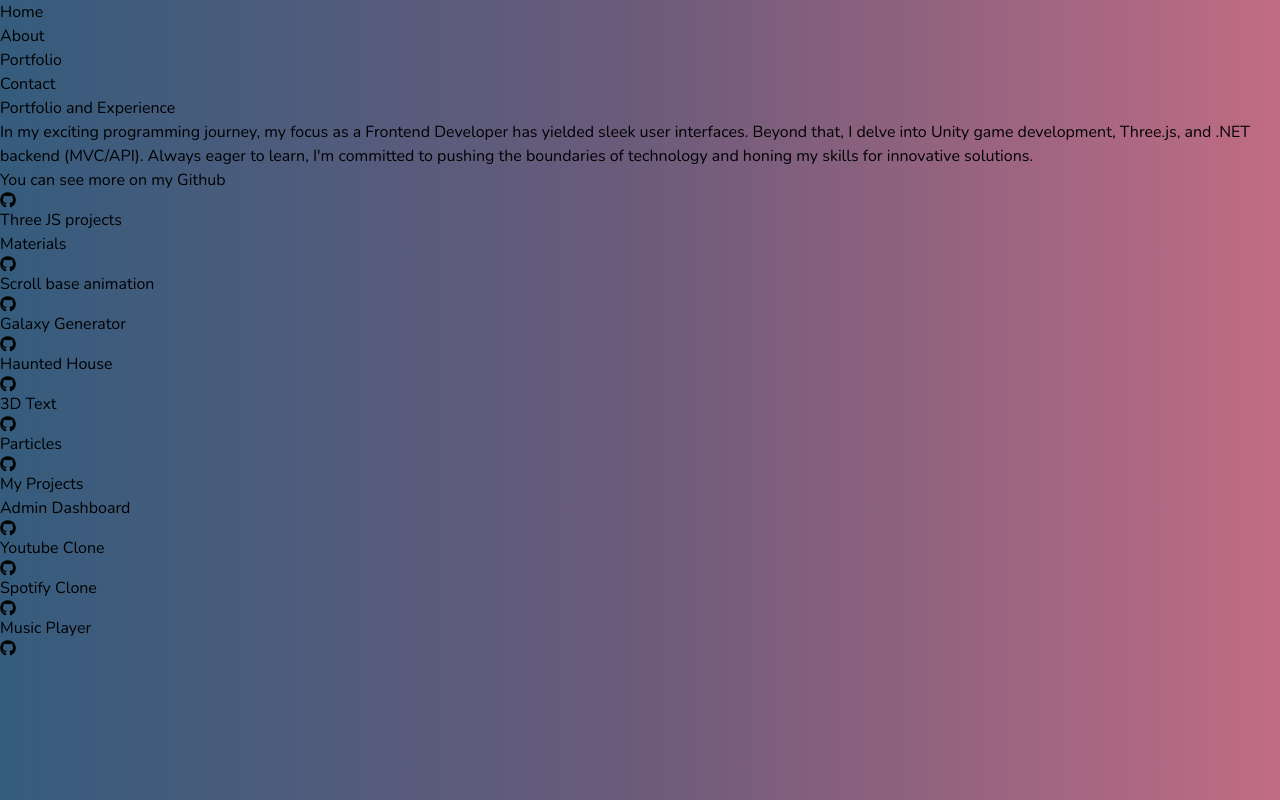
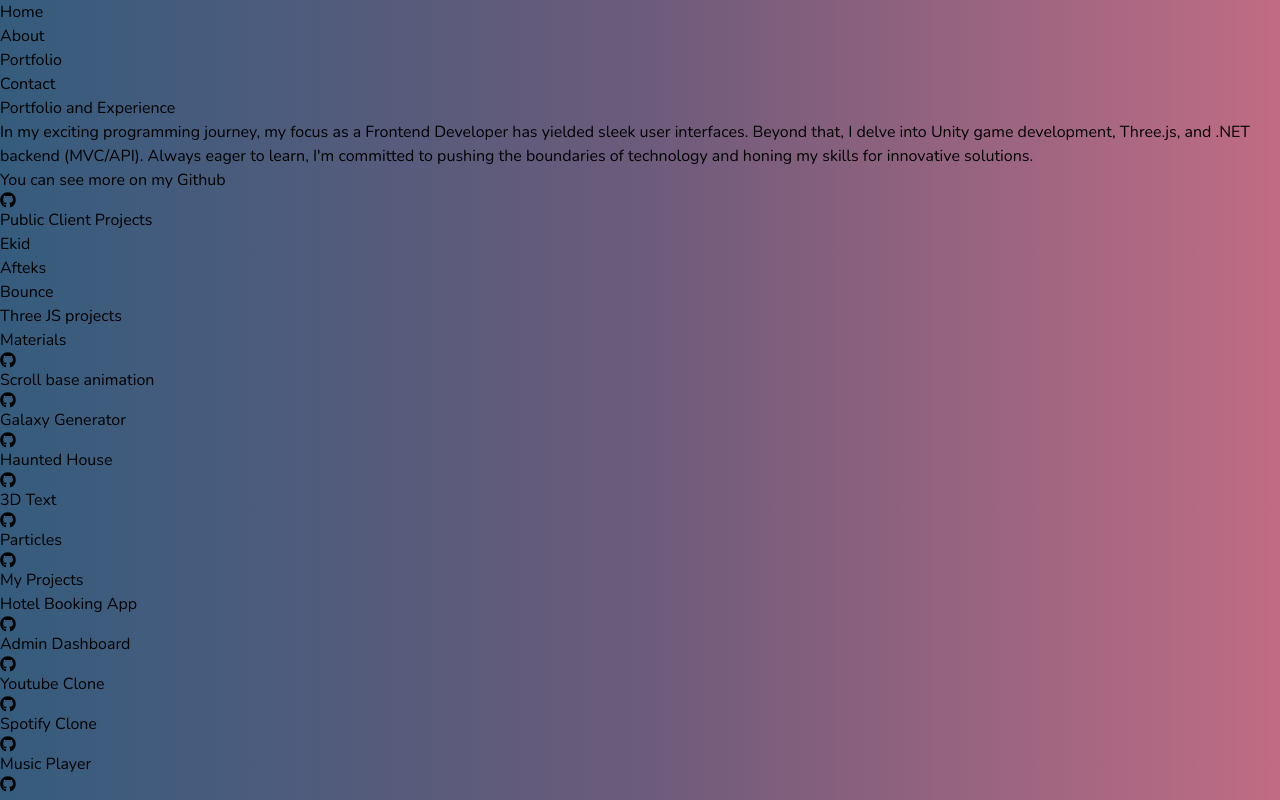
Before and after one commit to thefidanabdulla/thefidanabdulla-portfolio, a React (Vite) app: page /portfolio in a window 1280 px wide. Built offline with nearby package versions, Linux system fonts and the light colour scheme; a web font is replaced by a local one.

Commit message:
portfolio updated

```diff
--- a/src/pages/Portfolio.jsx
+++ b/src/pages/Portfolio.jsx
@@ -22,14 +22,50 @@
                 to={"https://github.com/thefidanabdulla"}
                 className="hover:text-white"
             >
-            <FaGithub />
+              <FaGithub/>
             </Link>
           </p>
         </div>
         <div>
+          <h3 className="text-[28px] font-bold mt-10 text-white">Public Client Projects</h3>
+          <div className="mt-4 flex  flex-wrap items-center justify-center md:justify-start gap-4">
+            <div
+                className="w-[300px] py-5 border-[2px] font-bold text-lg tracking-wide border-white rounded-sm bg-transparent hover:bg-[#ffffff50] transition-all duration-300 text-white flex flex-col items-center justify-center gap-3">
+              <Link
+                  target="_blank"
+                  to={"https://ekid.az/"}
+                  className="border-b border-white"
+              >
+                Ekid
+              </Link>
+            </div>
+            <div
+                className="w-[300px] py-5 border-[2px] font-bold text-lg tracking-wide border-white rounded-sm bg-transparent hover:bg-[#ffffff50] transition-all duration-300 text-white flex flex-col items-center justify-center gap-3">
+              <Link
+                  target="_blank"
+                  to={"https://afteks-company.com/"}
+                  className="border-b border-white"
+              >
+                Afteks
+              </Link>
+            </div>
+            <div
+                className="w-[300px] py-5 border-[2px] font-bold text-lg tracking-wide border-white rounded-sm bg-transparent hover:bg-[#ffffff50] transition-all duration-300 text-white flex flex-col items-center justify-center gap-3">
+              <Link
+                  target="_blank"
+                  to={"https://bouncefiller.co.kr/"}
+                  className="border-b border-white"
+              >
+                Bounce
+              </Link>
+            </div>
+          </div>
+        </div>
+        <div>
           <h3 className="text-[28px] font-bold mt-10 text-white">Three JS projects</h3>
           <div className="mt-4 flex  flex-wrap items-center justify-center  md:justify-start gap-4">
-          <div className="w-[300px] py-5 border-[2px] font-bold text-lg tracking-wide border-white rounded-sm bg-transparent hover:bg-[#ffffff50] transition-all duration-300 text-white flex flex-col items-center justify-center gap-3">
+            <div
+                className="w-[300px] py-5 border-[2px] font-bold text-lg tracking-wide border-white rounded-sm bg-transparent hover:bg-[#ffffff50] transition-all duration-300 text-white flex flex-col items-center justify-center gap-3">
               <Link
                   target="_blank"
                   to={"https://threejs-materials-nine.vercel.app/"}
@@ -42,10 +78,11 @@
                   to={"https://github.com/thefidanabdulla/threejs_materials"}
                   className="text-xl text-center"
               >
-              <FaGithub />
+                <FaGithub/>
               </Link>
             </div>
-          <div className="w-[300px] py-5 border-[2px] font-bold text-lg tracking-wide border-white rounded-sm bg-transparent hover:bg-[#ffffff50] transition-all duration-300 text-white flex flex-col items-center justify-center gap-3">
+            <div
+                className="w-[300px] py-5 border-[2px] font-bold text-lg tracking-wide border-white rounded-sm bg-transparent hover:bg-[#ffffff50] transition-all duration-300 text-white flex flex-col items-center justify-center gap-3">
               <Link
                   target="_blank"
                   to={"https://threejs-scroll-base-animation.vercel.app/"}
@@ -58,10 +95,11 @@
                   to={"https://github.com/thefidanabdulla/threejs_scroll_base_animation"}
                   className="text-xl text-center"
               >
-              <FaGithub />
+                <FaGithub/>
               </Link>
             </div>
-          <div className="w-[300px] py-5 border-[2px] font-bold text-lg tracking-wide border-white rounded-sm bg-transparent hover:bg-[#ffffff50] transition-all duration-300 text-white flex flex-col items-center justify-center gap-3">
+            <div
+                className="w-[300px] py-5 border-[2px] font-bold text-lg tracking-wide border-white rounded-sm bg-transparent hover:bg-[#ffffff50] transition-all duration-300 text-white flex flex-col items-center justify-center gap-3">
               <Link
                   target="_blank"
                   to={"https://threejs-galaxy-generator-blond.vercel.app/"}
@@ -74,10 +112,11 @@
                   to={"https://github.com/thefidanabdulla/threejs_galaxy-generator"}
                   className="text-xl text-center"
               >
-              <FaGithub />
+                <FaGithub/>
               </Link>
             </div>
-          <div className="w-[300px] py-5 border-[2px] font-bold text-lg tracking-wide border-white rounded-sm bg-transparent hover:bg-[#ffffff50] transition-all duration-300 text-white flex flex-col items-center justify-center gap-3">
+            <div
+                className="w-[300px] py-5 border-[2px] font-bold text-lg tracking-wide border-white rounded-sm bg-transparent hover:bg-[#ffffff50] transition-all duration-300 text-white flex flex-col items-center justify-center gap-3">
               <Link
                   target="_blank"
                   to={"https://threejs-haunted-house-sigma.vercel.app/"}
@@ -90,10 +129,11 @@
                   to={"https://github.com/thefidanabdulla/threejs_haunted-house"}
                   className="text-xl text-center"
               >
-              <FaGithub />
+                <FaGithub/>
               </Link>
             </div>
-          <div className="w-[300px] py-5 border-[2px] font-bold text-lg tracking-wide border-white rounded-sm bg-transparent hover:bg-[#ffffff50] transition-all duration-300 text-white flex flex-col items-center justify-center gap-3">
+            <div
+                className="w-[300px] py-5 border-[2px] font-bold text-lg tracking-wide border-white rounded-sm bg-transparent hover:bg-[#ffffff50] transition-all duration-300 text-white flex flex-col items-center justify-center gap-3">
               <Link
                   target="_blank"
                   to={"https://threejs-3d-text-one-lilac.vercel.app/"}
@@ -106,10 +146,11 @@
                   to={"https://github.com/thefidanabdulla/threejs_3d-text"}
                   className="text-xl text-center"
               >
-              <FaGithub />
+                <FaGithub/>
               </Link>
             </div>
-          <div className="w-[300px] py-5 border-[2px] font-bold text-lg tracking-wide border-white rounded-sm bg-transparent hover:bg-[#ffffff50] transition-all duration-300 text-white flex flex-col items-center justify-center gap-3">
+            <div
+                className="w-[300px] py-5 border-[2px] font-bold text-lg tracking-wide border-white rounded-sm bg-transparent hover:bg-[#ffffff50] transition-all duration-300 text-white flex flex-col items-center justify-center gap-3">
               <Link
                   target="_blank"
                   to={"https://threejs-particles-df45.vercel.app/"}
@@ -122,7 +163,7 @@
                   to={"https://github.com/thefidanabdulla/threejs_particles"}
                   className="text-xl text-center"
               >
-              <FaGithub />
+                <FaGithub/>
               </Link>
             </div>
           </div>
@@ -130,7 +171,25 @@
         <div>
           <h3 className="text-[28px] font-bold mt-10 text-white">My Projects</h3>
           <div className="mt-4 flex  flex-wrap items-center justify-center md:justify-start gap-4">
-          <div className="w-[300px] py-5 border-[2px] font-bold text-lg tracking-wide border-white rounded-sm bg-transparent hover:bg-[#ffffff50] transition-all duration-300 text-white flex flex-col items-center justify-center gap-3">
+            <div
+                className="w-[300px] py-5 border-[2px] font-bold text-lg tracking-wide border-white rounded-sm bg-transparent hover:bg-[#ffffff50] transition-all duration-300 text-white flex flex-col items-center justify-center gap-3">
+              <Link
+                  target="_blank"
+                  to={"https://mern-booking-app-fqdj.onrender.com/"}
+                  className="border-b border-white"
+              >
+                Hotel Booking App
+              </Link>
+              <Link
+                  target="_blank"
+                  to={"https://github.com/thefidanabdulla/mern-booking-app"}
+                  className="text-xl text-center"
+              >
+                <FaGithub/>
+              </Link>
+            </div>
+            <div
+                className="w-[300px] py-5 border-[2px] font-bold text-lg tracking-wide border-white rounded-sm bg-transparent hover:bg-[#ffffff50] transition-all duration-300 text-white flex flex-col items-center justify-center gap-3">
               <Link
                   target="_blank"
                   to={"https://react-admin-dashboard-one-olive.vercel.app/"}
@@ -143,10 +202,11 @@
                   to={"https://github.com/thefidanabdulla/React-Admin-Dashboard"}
                   className="text-xl text-center"
               >
-              <FaGithub />
+                <FaGithub/>
               </Link>
             </div>
-          <div className="w-[300px] py-5 border-[2px] font-bold text-lg tracking-wide border-white rounded-sm bg-transparent hover:bg-[#ffffff50] transition-all duration-300 text-white flex flex-col items-center justify-center gap-3">
+            <div
+                className="w-[300px] py-5 border-[2px] font-bold text-lg tracking-wide border-white rounded-sm bg-transparent hover:bg-[#ffffff50] transition-all duration-300 text-white flex flex-col items-center justify-center gap-3">
               <Link
                   target="_blank"
                   to={"https://youtube-clone-ten-ashy-89.vercel.app/"}
@@ -159,10 +219,11 @@
                   to={"https://github.com/thefidanabdulla/YoutubeClone"}
                   className="text-xl text-center"
               >
-              <FaGithub />
+                <FaGithub/>
               </Link>
             </div>
-          <div className="w-[300px] py-5 border-[2px] font-bold text-lg tracking-wide border-white rounded-sm bg-transparent hover:bg-[#ffffff50] transition-all duration-300 text-white flex flex-col items-center justify-center gap-3">
+            <div
+                className="w-[300px] py-5 border-[2px] font-bold text-lg tracking-wide border-white rounded-sm bg-transparent hover:bg-[#ffffff50] transition-all duration-300 text-white flex flex-col items-center justify-center gap-3">
               <Link
                   target="_blank"
                   to={"https://spotify-clone-nu-mocha.vercel.app/"}
@@ -175,10 +236,11 @@
                   to={"https://github.com/thefidanabdulla/Spotify-Clone"}
                   className="text-xl text-center"
               >
-              <FaGithub />
+                <FaGithub/>
               </Link>
             </div>
-          <div className="w-[300px] py-5 border-[2px] font-bold text-lg tracking-wide border-white rounded-sm bg-transparent hover:bg-[#ffffff50] transition-all duration-300 text-white flex flex-col items-center justify-center gap-3">
+            <div
+                className="w-[300px] py-5 border-[2px] font-bold text-lg tracking-wide border-white rounded-sm bg-transparent hover:bg-[#ffffff50] transition-all duration-300 text-white flex flex-col items-center justify-center gap-3">
               <Link
                   target="_blank"
                   to={"https://music-player-teal-six.vercel.app/"}
@@ -191,7 +253,7 @@
                   to={"https://github.com/thefidanabdulla/Music-Player"}
                   className="text-xl text-center"
               >
-              <FaGithub />
+                <FaGithub/>
               </Link>
             </div>
           </div>
```
Also changed, not shown: src/components/InnerScreen.jsx (+4 -6 lines), src/pages/About.jsx (+2 -5 lines). Lines whose indentation alone changed are shown as unchanged.
